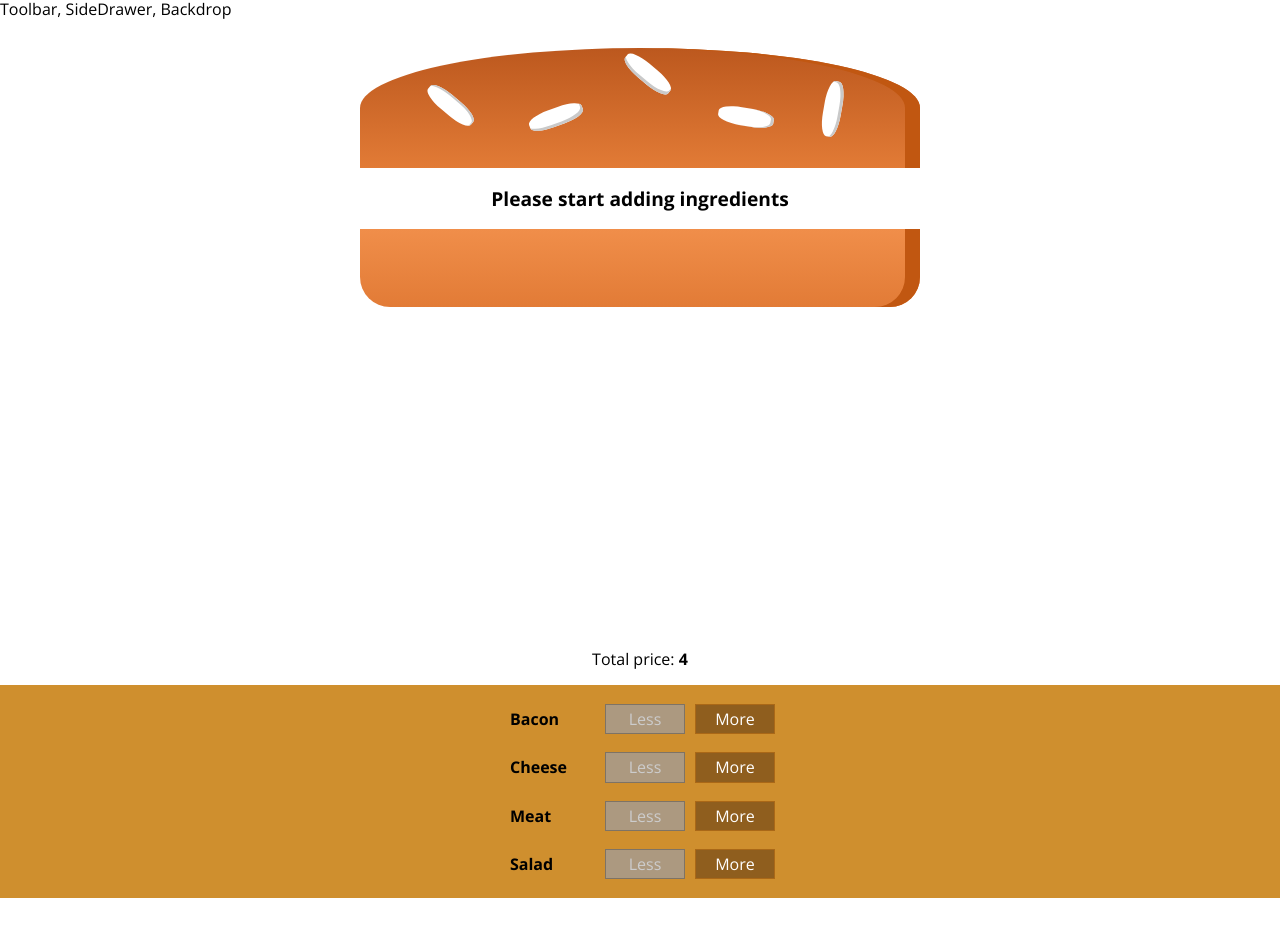
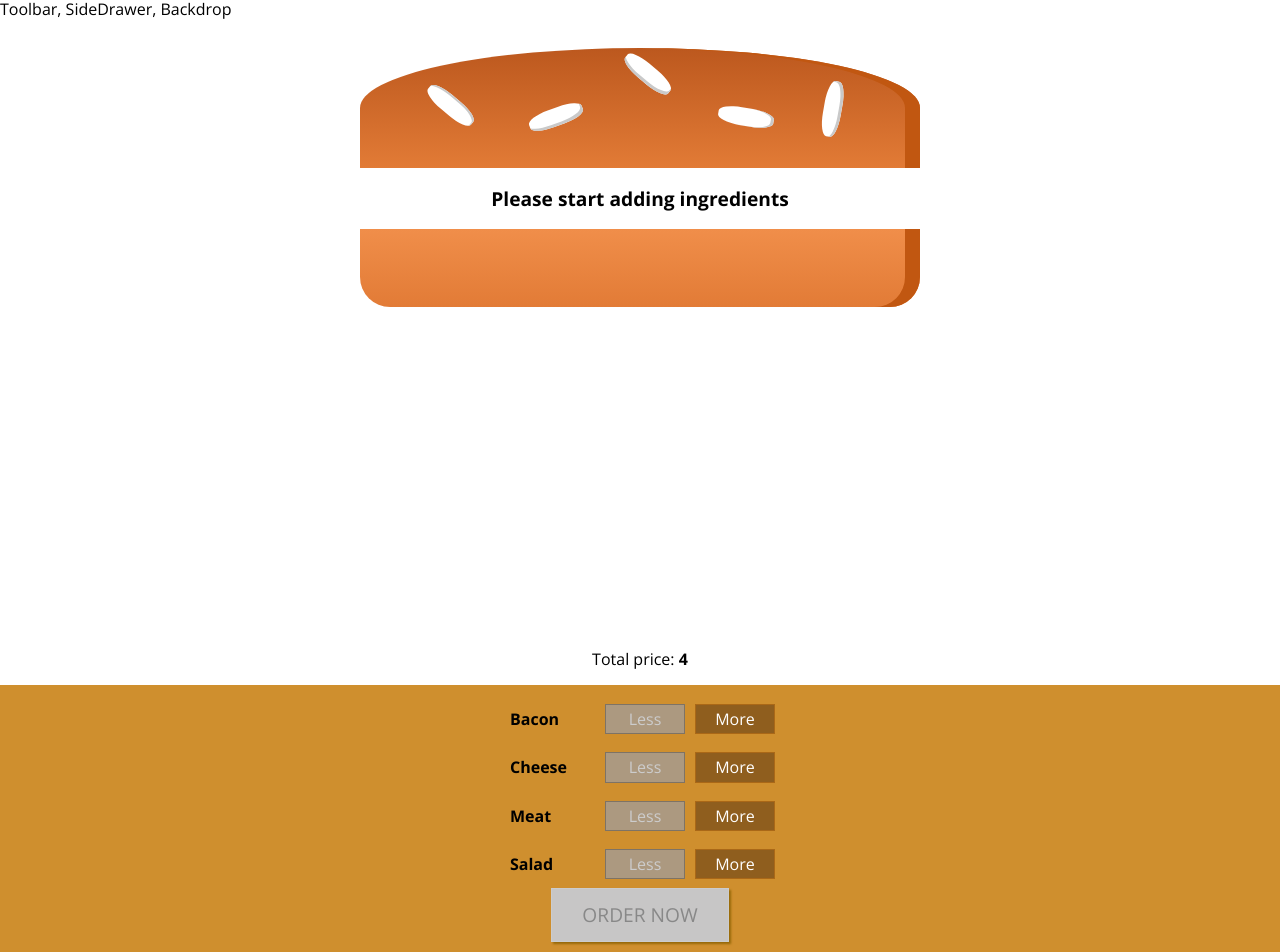
Before and after one commit to tmichelogiannakis/burger-builder, a React (Create React App) app: page / in a window 1280 px wide. Before the commit the page ends 898 px from the top, so only its background shows below. Built offline with nearby package versions, Linux system fonts and the light colour scheme.

Commit message:
feat: add OrderButton

```diff
--- a/src/layout/builder/Builder.js
+++ b/src/layout/builder/Builder.js
@@ -43,6 +43,7 @@ class Builder extends Component {
 
   render() {
     const disabledInfo = Object.assign({}, ...Object.entries(this.state.ingredients).map(([key, value]) => ({ [key]: value < 1 })));
+    const purchasable = Object.values(disabledInfo).some(item => !item);
 
     return (
       <>
@@ -54,6 +55,7 @@ class Builder extends Component {
           disabledInfo={disabledInfo}
           ingredientAdded={this.addIngredientHandler}
           ingredientRemoved={this.removeIngredientHandler}
+          purchasable={purchasable}
         />
       </>
     );
--- a/src/layout/builder/components/controls/Controls.js
+++ b/src/layout/builder/components/controls/Controls.js
@@ -1,6 +1,46 @@
 import React from 'react';
-import styled from 'styled-components';
+import styled, { keyframes } from 'styled-components';
 import Control from './control/Control';
+
+// Create the keyframes
+const enable = keyframes`
+  0% {
+    transform: scale(1);
+  }
+  60% {
+    transform: scale(1.1);
+  }
+  100% {
+    transform: scale(1);
+  }
+`;
+
+const OrderButton = styled.button`
+  background-color: #dad735;
+  outline: none;
+  cursor: pointer;
+  border: 1px solid #966909;
+  color: #966909;
+  font-family: inherit;
+  font-size: 1.2em;
+  padding: 15px 30px;
+  box-shadow: 2px 2px 2px #966909;
+  :hover,
+  :active {
+    background-color: #a0db41;
+    border: 1px solid #966909;
+    color: #966909;
+  }
+  :disabled {
+    background-color: #c7c6c6;
+    cursor: not-allowed;
+    border: 1px solid #ccc;
+    color: #888888;
+  }
+  :not(:disabled) {
+    animation: ${enable} 0.3s linear;
+  }
+`;
 
 const items = [
   { label: 'Bacon', type: 'bacon' },
@@ -9,7 +49,7 @@ const items = [
   { label: 'Salad', type: 'salad' }
 ];
 
-const controls = ({ className, disabledInfo, ingredientAdded, ingredientRemoved }) => {
+const controls = ({ className, disabledInfo, ingredientAdded, ingredientRemoved, purchasable }) => {
   const added = type => event => ingredientAdded(type);
   const removed = type => event => ingredientRemoved(type);
   return (
@@ -23,6 +63,7 @@ const controls = ({ className, disabledInfo, ingredientAdded, ingredientRemoved
           disabled={disabledInfo[item.type]}
         />
       ))}
+      <OrderButton disabled={!purchasable}>ORDER NOW</OrderButton>
     </div>
   );
 };
```
